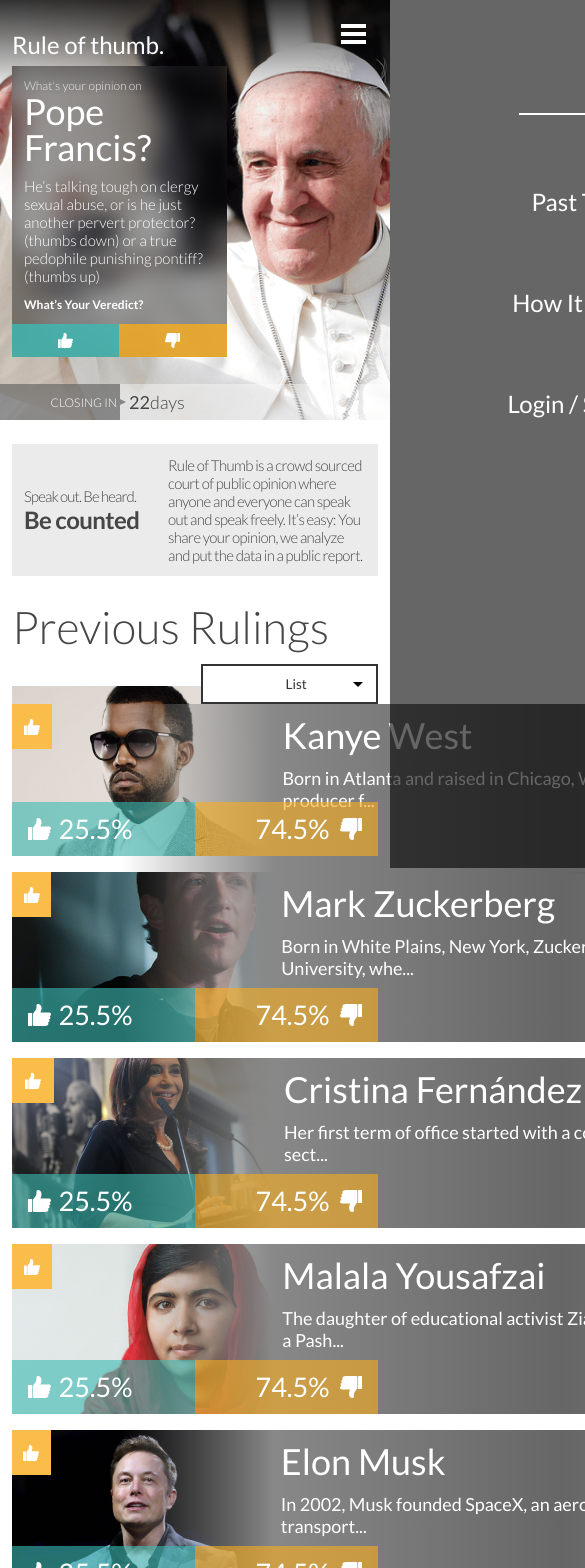
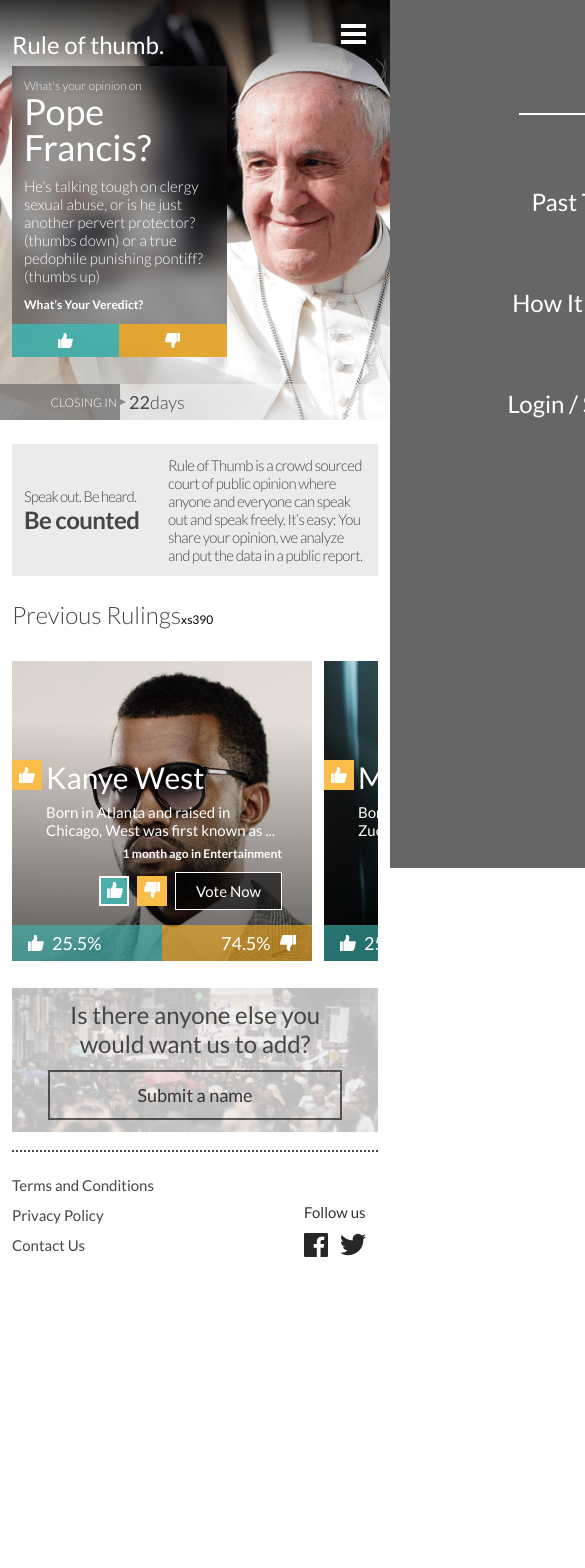
Before and after one commit to iamluismaldonado/ui-test-zemoga, a Vue app: page / in a window 390 px wide. Shown: the top 1568 px of the page, 585 px wide, since content can reach past the window. After the commit the page ends 1296 px from the top, so only its background shows below. Built offline with nearby package versions, Linux system fonts and the light colour scheme.

Commit message:
Mobile version finished

```diff
--- a/src/components/CustomSelect.vue
+++ b/src/components/CustomSelect.vue
@@ -50,6 +50,33 @@
 </script>
 
 <style scoped>
+@media all and (min-width: 768px) {
+  .custom-select {
+    position: relative;
+    width: 131px;
+    height: 28px;
+    text-align: center;
+    outline: none;
+    line-height: 28px;
+    border: 2px solid #333333;
+    font-family: "Lato";
+    font-style: normal;
+    font-weight: 400;
+    font-size: 10.5px;
+  }
+  .custom-select .selected:after {
+    position: absolute;
+    content: "";
+    top: 12px;
+    right: 1em;
+    width: 0;
+    height: 0;
+    border: 5px solid transparent;
+    border-color: black transparent transparent transparent;
+  }
+}
+
+@media all and (min-width: 1100px) {
   .custom-select {
     position: relative;
     width: 173px;
@@ -63,15 +90,6 @@
     font-weight: 400;
     font-size: 13.5px;
   }
-
-.custom-select .selected {
-  background-color: white;
-  color: #333333;
-  padding-left: 1em;
-  cursor: pointer;
-  user-select: none;
-}
-
   .custom-select .selected:after {
     position: absolute;
     content: "";
@@ -81,6 +99,15 @@
     height: 0;
     border: 5px solid transparent;
     border-color: black transparent transparent transparent;
+  }
+}
+
+.custom-select .selected {
+  background-color: white;
+  color: #333333;
+  padding-left: 1em;
+  cursor: pointer;
+  user-select: none;
 }
 
 .custom-select .items {
--- a/src/components/Ruling.vue
+++ b/src/components/Ruling.vue
@@ -4,6 +4,7 @@
 import RulingCard from "@/components/RulingCard.vue";
 import SquareRulingCard from "@/components/SquareRulingCard.vue";
 import CustomSelect from "@/components/CustomSelect.vue";
+import { useBreakpoints } from "../helpers.js";
 
 var selected = ref("List");
 const people = ref(data.data);
@@ -11,15 +12,19 @@
 function changeView(option) {
   selected.value = option;
 }
+
+const { width, type } = useBreakpoints();
 </script>
 
 <template>
   <main role="main">
     <div style="margin-bottom: 32px;">
       <span class="ruling-title">Previous Rulings</span>
+      <span>{{ type }}</span>
+      <span>{{ width }}</span>
       <CustomSelect class="select-ruling" :options="['List', 'Grid']" :default="'List'" @input="(option) => changeView(option)" />
     </div>
-    <div v-if="selected === 'List'">
+    <div class="list" v-if="selected === 'List' && type !== 'xs'">
       <ul>
         <li v-for="p in people" :key="p.name">
           <RulingCard :name="p.name" :picture="p.picture" :description="p.description"></RulingCard>
@@ -27,7 +32,7 @@
       </ul>
     </div>
     <div class="grid" v-else>
-      <div v-for="p in people" :key="p.name">
+      <div class="test" v-for="p in people" :key="p.name">
         <SquareRulingCard :name="p.name" :picture="p.picture" :description="p.description">
         </SquareRulingCard>
       </div>
@@ -36,21 +41,59 @@
 </template>
 
 <style>
-.grid {
-  display: grid;
-  grid-template-columns: 375px 375px 348px;
-}
 .ruling-title {
   font-family: "Lato";
   font-style: normal;
   font-weight: 300;
-  font-size: 45px;
-  line-height: 54px;
   color: #464646;
 }
 
-.select-ruling {
-  margin-top: 10px;
-  float: right;
+@media all and (max-width: 767px) {
+  .ruling-title {
+    font-size: 24px;
+    line-height: 29px;
+  }
+  .select-ruling {
+    display: none;
+  }
+  .grid {
+    overflow: auto;
+    white-space: nowrap;
+  }
+  .test {
+    display: inline-block;
+    margin-right: 12px;
+  }
+}
+
+@media all and (min-width: 768px) {
+  .ruling-title {
+    font-size: 24px;
+    line-height: 29px;
+  }
+  .select-ruling {
+    float: right;
+    display: inline;
+  }
+  .grid {
+    display: grid;
+    grid-template-columns: 50% 50%;
+  }
+}
+
+@media all and (min-width: 1100px) {
+  .ruling-title {
+    font-size: 45px;
+    line-height: 54px;
+  }
+  .select-ruling {
+    margin-top: 10px;
+    float: right;
+    display: inline;
+  }
+  .grid {
+    display: grid;
+    grid-template-columns: 375px 375px 348px;
+  }
 }
 </style>
--- a/src/components/RulingCard.vue
+++ b/src/components/RulingCard.vue
@@ -1,6 +1,6 @@
 <script setup>
 import { ref, computed } from "vue";
-import { cutString } from "../helpers.js";
+import { useSplitString } from "../helpers.js";
 
 const props = defineProps({
   name: String,
@@ -30,7 +30,7 @@
         </div>
         <div class="column ruling-card-info">
           <span class="row name">{{ props.name }}</span>
-          <span class="row description">{{ cutString(props.description, 75) }}</span>
+          <span class="row description">{{ useSplitString(props.description, 75) }}</span>
         </div>
         <div class="column ruling-card-actions">
           <span class="row date">1 month ago in Entertainment</span>
@@ -60,6 +60,49 @@
 </template>
 
 <style scoped>
+@media all and (max-width: 500px) {
+  .rectangle {
+    width: 723px;
+    max-width: 1100px;
+    height: 142px;
+    background-image: linear-gradient(
+      90deg,
+      rgba(0, 0, 0, 0.0001) 10%,
+      #888888 23.79%,
+      #666666 50%,
+      rgba(51, 51, 51, 0.6) 71.88%
+    );
+  }
+}
+
+@media all and (min-width: 768px) {
+  .rectangle {
+    width: 723px;
+    max-width: 1100px;
+    height: 142px;
+    background-image: linear-gradient(
+      90deg,
+      rgba(0, 0, 0, 0.0001) 10%,
+      #888888 23.79%,
+      #666666 50%,
+      rgba(51, 51, 51, 0.6) 71.88%
+    );
+  }
+}
+
+@media all and (min-width: 1100px) {
+  .rectangle {
+    width: 1100px;
+    height: 170px;
+    background-image: linear-gradient(
+      90deg,
+      rgba(0, 0, 0, 0.0001) 10%,
+      #888888 23.79%,
+      #666666 50%,
+      rgba(51, 51, 51, 0.6) 71.88%
+    );
+  }
+}
 .ruling-card-actions {
   width: 30%;
 }
@@ -152,18 +195,6 @@
   margin-bottom: 16px;
 }
 
-.rectangle {
-  width: 1100px;
-  height: 170px;
-  background-image: linear-gradient(
-    90deg,
-    rgba(0, 0, 0, 0.0001) 10%,
-    #888888 23.79%,
-    #666666 50%,
-    rgba(51, 51, 51, 0.6) 71.88%
-  );
-}
-
 .ruling-card-image {
   width: 267px;
   height: 170px;
--- a/src/components/SquareRulingCard.vue
+++ b/src/components/SquareRulingCard.vue
@@ -1,6 +1,6 @@
 <script setup>
 import { computed } from "vue";
-import { cutString } from "../helpers.js";
+import { useSplitString } from "../helpers.js";
 const props = defineProps({
   name: String,
   description: String,
@@ -22,10 +22,10 @@
     <div class="column rectangle">
       <div class="column square-ruling-card-info">
         <div class="row name">
-          {{ cutString(props.name, 22) }}
+          {{ useSplitString(props.name, 22) }}
         </div>
         <div class="row description">
-          {{ cutString(props.description, 63) }}
+          {{ useSplitString(props.description, 63) }}
         </div>
         <div class="row date">
           1 month ago in Entertainment
@@ -61,6 +61,256 @@
 </template>
 
 <style scoped>
+@media all and (max-width: 767px) {
+  .square-ruling-card {
+    height: 300px;
+    width: 300px;
+    position: relative;
+    white-space: normal;
+  }
+  .thumbs-gauge {
+    height: 36px;
+    width: 300px;
+    bottom: 0;
+    position: absolute;
+  }
+  .square-ruling-card-actions {
+    justify-content: end;
+  }
+  .name {
+    height: 74px;
+    bottom: 170px;
+
+    font-family: "Lato";
+    font-style: normal;
+    font-weight: 400;
+    font-size: 30px;
+    line-height: 36px;
+    display: flex;
+    align-items: flex-end;
+
+    color: #ffffff;
+  }
+  .rectangle {
+    position: absolute;
+    bottom: 0;
+    width: 300px;
+    height: 80%;
+    background: linear-gradient(
+      180deg,
+      rgba(0, 0, 0, 0.0001) 0%,
+      rgba(0, 0, 0, 0.6) 100%
+    );
+  }
+  .square-ruling-card-info {
+    padding-left: 10%;
+    padding-right: 10%;
+    margin-left: 4px;
+  }
+  .ruling-card-thumb {
+    background: #fbbd4a;
+    height: 30px;
+    width: 30px;
+    justify-content: center;
+    align-items: center;
+    position: absolute;
+    bottom: 57%;
+    z-index: 1;
+  }
+  .description {
+    font-family: "Lato";
+    font-style: normal;
+    font-weight: 400;
+    font-size: 15px;
+    line-height: 18px;
+    color: #ffffff;
+    margin-top: 8px;
+  }
+  .date {
+    height: 17px;
+    right: 36px;
+    bottom: 98px;
+
+    font-family: "Lato";
+    font-style: normal;
+    font-weight: 700;
+    font-size: 12px;
+    line-height: 14px;
+    text-align: right;
+    justify-content: right;
+
+    color: #ffffff;
+    margin-top: 8px;
+    margin-bottom: 8px;
+  }
+}
+
+@media all and (min-width: 768px) {
+  .square-ruling-card {
+    height: 348px;
+    width: 348px;
+    margin-bottom: 27px;
+    position: relative;
+  }
+  .thumbs-gauge {
+    height: 36px;
+    width: 100%;
+    bottom: 0;
+    position: absolute;
+  }
+
+  .square-ruling-card-actions {
+    justify-content: right;
+    margin-top: 16px;
+  }
+
+  .name {
+    height: 74px;
+    bottom: 170px;
+
+    font-family: "Lato";
+    font-style: normal;
+    font-weight: 400;
+    font-size: 36px;
+    line-height: 43px;
+    display: flex;
+    align-items: flex-end;
+
+    color: #ffffff;
+  }
+  .rectangle {
+    position: absolute;
+    bottom: 0;
+    height: 70%;
+    background: linear-gradient(
+      180deg,
+      rgba(0, 0, 0, 0.0001) 0%,
+      rgba(0, 0, 0, 0.6) 100%
+    );
+  }
+  .square-ruling-card-info {
+    padding-left: 10%;
+    padding-right: 10%;
+  }
+  .ruling-card-thumb {
+    background: #fbbd4a;
+    height: 30px;
+    width: 30px;
+    justify-content: center;
+    align-items: center;
+    position: absolute;
+    bottom: 50%;
+    z-index: 1;
+  }
+  .description {
+    font-family: "Lato";
+    font-style: normal;
+    font-weight: 400;
+    font-size: 15px;
+    line-height: 18px;
+    color: #ffffff;
+  }
+  .date {
+    height: 17px;
+    right: 36px;
+    bottom: 98px;
+
+    font-family: "Lato";
+    font-style: normal;
+    font-weight: 700;
+    font-size: 12px;
+    line-height: 14px;
+    text-align: right;
+    justify-content: right;
+
+    color: #ffffff;
+    margin-top: 16px;
+  }
+}
+
+@media all and (min-width: 1100px) {
+  .square-ruling-card {
+    height: 348px;
+    width: 348px;
+    margin-bottom: 27px;
+    position: relative;
+  }
+
+  .thumbs-gauge {
+    height: 36px;
+    width: 100%;
+    bottom: 0;
+    position: absolute;
+  }
+
+  .square-ruling-card-actions {
+    justify-content: right;
+    margin-top: 16px;
+  }
+
+  .name {
+    height: 74px;
+    bottom: 170px;
+
+    font-family: "Lato";
+    font-style: normal;
+    font-weight: 400;
+    font-size: 36px;
+    line-height: 43px;
+    display: flex;
+    align-items: flex-end;
+
+    color: #ffffff;
+  }
+  .rectangle {
+    position: absolute;
+    bottom: 0;
+    height: 70%;
+    background: linear-gradient(
+      180deg,
+      rgba(0, 0, 0, 0.0001) 0%,
+      rgba(0, 0, 0, 0.6) 100%
+    );
+  }
+  .square-ruling-card-info {
+    padding-left: 10%;
+    padding-right: 10%;
+  }
+  .ruling-card-thumb {
+    background: #fbbd4a;
+    height: 30px;
+    width: 30px;
+    justify-content: center;
+    align-items: center;
+    position: absolute;
+    bottom: 50%;
+    z-index: 1;
+  }
+  .description {
+    font-family: "Lato";
+    font-style: normal;
+    font-weight: 400;
+    font-size: 15px;
+    line-height: 18px;
+    color: #ffffff;
+  }
+  .date {
+    height: 17px;
+    right: 36px;
+    bottom: 98px;
+
+    font-family: "Lato";
+    font-style: normal;
+    font-weight: 700;
+    font-size: 12px;
+    line-height: 14px;
+    text-align: right;
+    justify-content: right;
+
+    color: #ffffff;
+    margin-top: 16px;
+  }
+}
 .thumbs-gauge--up-icon {
   margin-left: 16px;
   margin-right: 8px;
@@ -70,16 +320,6 @@
   float: right;
   margin-right: 16px;
   margin-left: 8px;
-}
-.ruling-card-thumb {
-  background: #fbbd4a;
-  height: 30px;
-  width: 30px;
-  justify-content: center;
-  align-items: center;
-  position: absolute;
-  bottom: 50%;
-  z-index: 1;
 }
 .numbers {
   width: 51px;
@@ -117,20 +357,6 @@
 .column {
   display: block;
 }
-.square-ruling-card {
-  height: 348px;
-  width: 348px;
-  margin-bottom: 27px;
-  position: relative;
-}
-
-.thumbs-gauge {
-  height: 36px;
-  width: 100%;
-  bottom: 0;
-  position: absolute;
-}
-
 .vote-now {
   width: 107px;
   height: 38px;
@@ -181,68 +407,4 @@
   margin-top: 4px;
   border: none;
 }
-
-.date {
-  width: 279px;
-  height: 17px;
-  right: 36px;
-  bottom: 98px;
-
-  font-family: "Lato";
-  font-style: normal;
-  font-weight: 700;
-  font-size: 12px;
-  line-height: 14px;
-  text-align: right;
-  justify-content: right;
-
-  color: #ffffff;
-  margin-top: 16px;
-}
-
-.name {
-  height: 74px;
-  bottom: 170px;
-
-  font-family: "Lato";
-  font-style: normal;
-  font-weight: 400;
-  font-size: 36px;
-  line-height: 43px;
-  display: flex;
-  align-items: flex-end;
-
-  color: #ffffff;
-}
-
-.description {
-  font-family: "Lato";
-  font-style: normal;
-  font-weight: 400;
-  font-size: 15px;
-  line-height: 18px;
-
-  color: #ffffff;
-}
-
-.square-ruling-card-info {
-  padding-left: 10%;
-  padding-right: 10%;
-}
-
-.square-ruling-card-actions {
-  justify-content: right;
-  margin-top: 16px;
-}
-
-.rectangle {
-  position: absolute;
-  bottom: 0;
-  height: 70%;
-  background: linear-gradient(
-    180deg,
-    rgba(0, 0, 0, 0.0001) 0%,
-    rgba(0, 0, 0, 0.6) 100%
-  );
-}
 </style>
--- a/src/helpers.js
+++ b/src/helpers.js
@@ -1,4 +1,25 @@
-export function cutString(name, number) {
+import { computed, onMounted, onUnmounted, ref } from "vue"
+
+export function useBreakpoints() {
+  let windowWidth = ref(window.innerWidth)
+
+  const onWidthChange = () => windowWidth.value = window.innerWidth
+  onMounted(() => window.addEventListener('resize', onWidthChange))
+  onUnmounted(() => window.removeEventListener('resize', onWidthChange))
+
+  const type = computed(() => {
+    if (windowWidth.value < 550) return 'xs'
+    if (windowWidth.value >= 550 && windowWidth.value < 1200) return 'md'
+    if (windowWidth.value >= 1200) return 'lg'
+    return null; // This is an unreachable line, simply to keep eslint happy.
+  })
+
+  const width = computed(() => windowWidth.value)
+
+  return { width, type }
+}
+
+export function useSplitString(name, number) {
   if (name.length > number) {
     return name.substring(number, length) + "...";
   }
```
Lines whose indentation alone changed are shown as unchanged.
